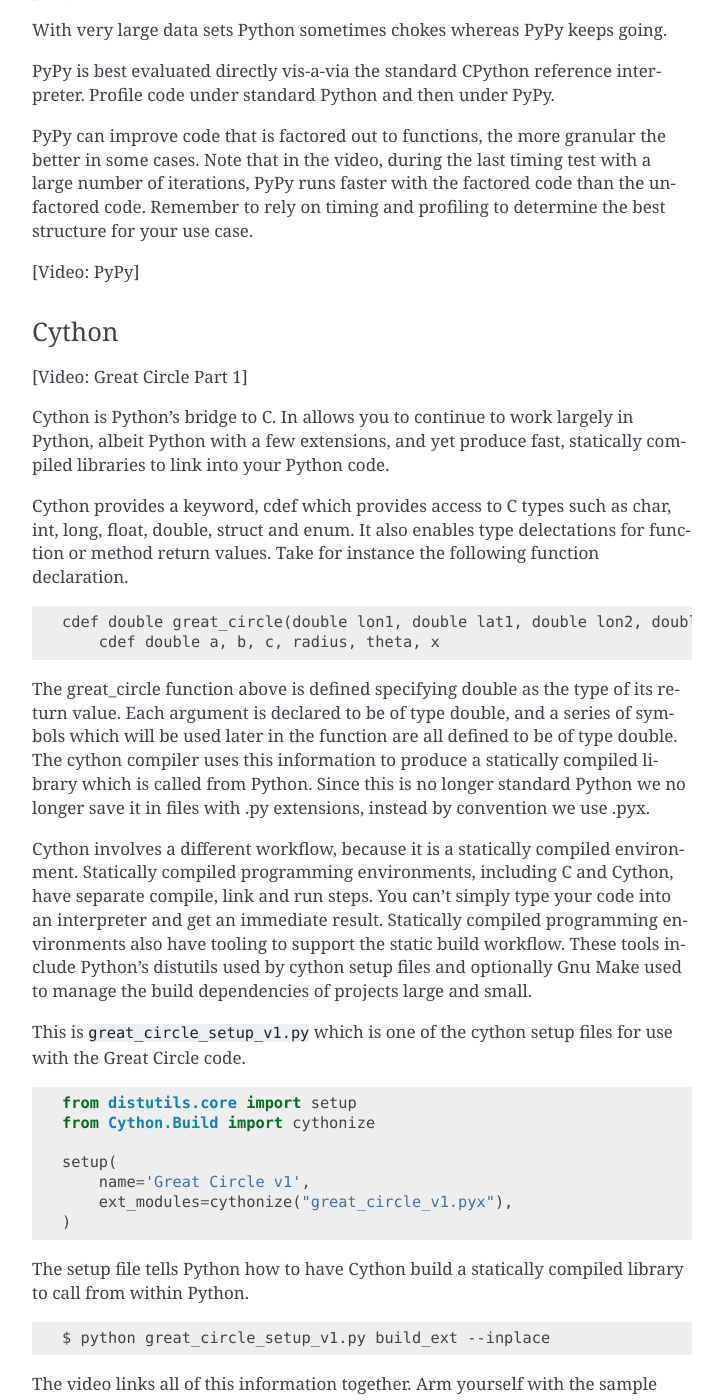
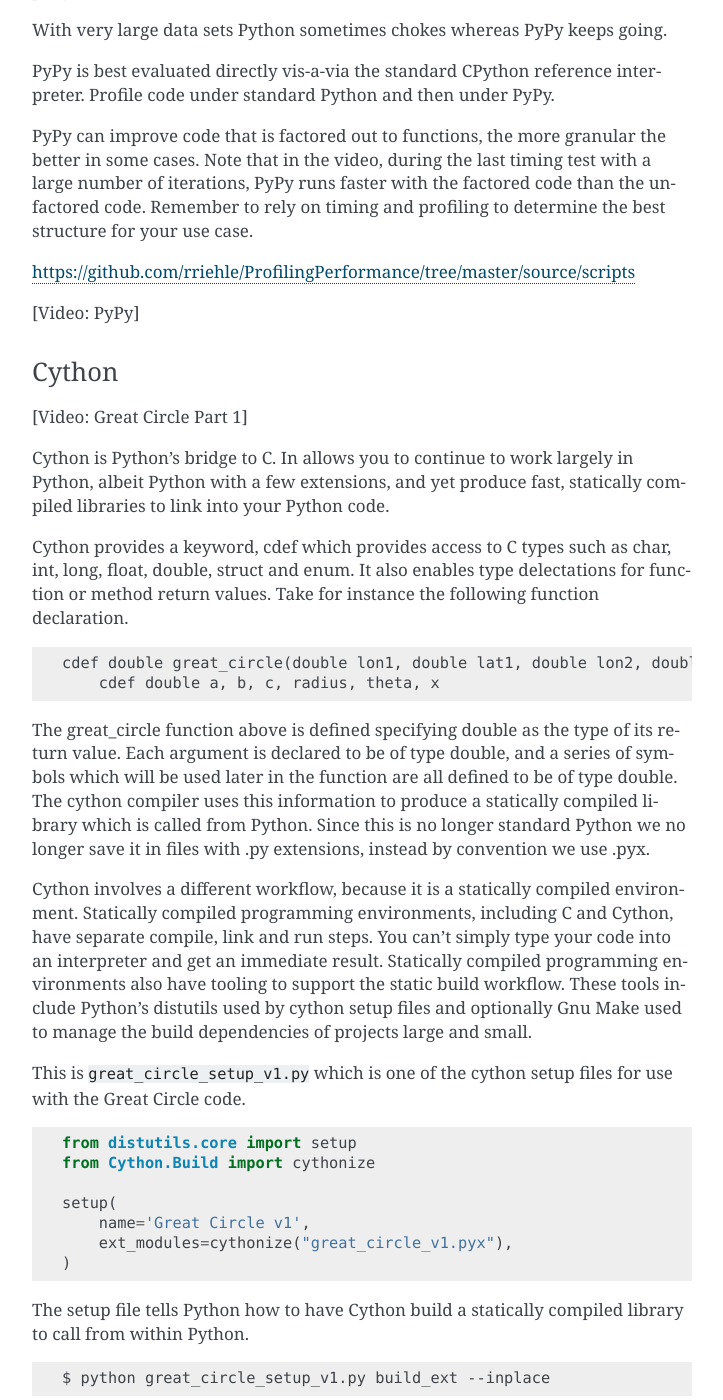
Before and after one commit to bubblecfd/ProfilingPerformance, a Sphinx documentation site: the page built from source/index.rst, in a window 1280 px wide and 1400 px high, scrolled down 9365 px. Shown: the whole window, without its empty margins (388-1111 px from the left). Built offline with Sphinx 7.4.7, drawn with Linux system fonts in a browser that asks for light colours; some of the changed lines change nothing that is shown.

Commit message:
source link

```diff
--- a/source/index.rst
+++ b/source/index.rst
@@ -340,6 +340,8 @@
 
 PyPy can improve code that is factored out to functions, the more granular the better in some cases.  Note that in the video, during the last timing test with a large number of iterations, PyPy runs faster with the factored code than the unfactored code.  Remember to rely on timing and profiling to determine the best structure for your use case.
 
+https://github.com/rriehle/ProfilingPerformance/tree/master/source/scripts
+
 [Video: PyPy]
 
 
@@ -381,7 +383,7 @@
 
 The video links all of this information together.  Arm yourself with the sample code when you watch Part 2.
 
-
+:download:` <>`
 
 There are two main hurdles in learning to use Cython.  The first involves the extensions to the Python language which are for the most part borrowed directly from C.  Without familiarity with C it may not be clear what these new language elements mean, or how or why they are used.  The second hurdle involves the build process associated with statically compiled languages --- i.e., the separate compile, link and run steps which will feel foreign to someone coming strictly from an interpreted language like Python.  In both cases programmers familiar with C will have an advantage over those without.  As with any new worthwhile programming strategy it will take an investment in time and effort to learn this new tool.
 
```
